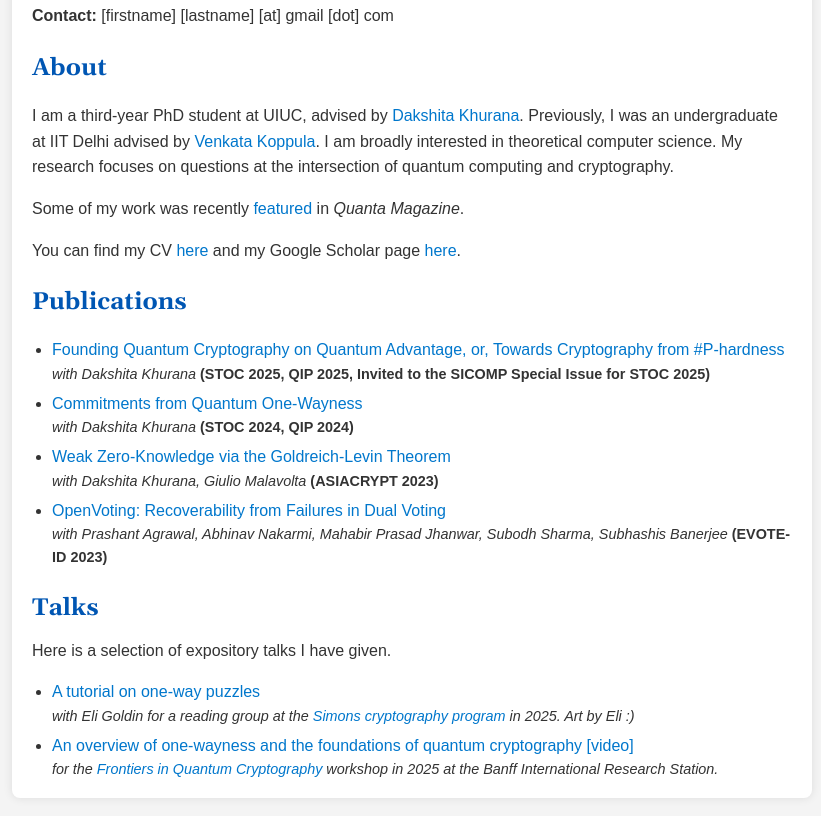
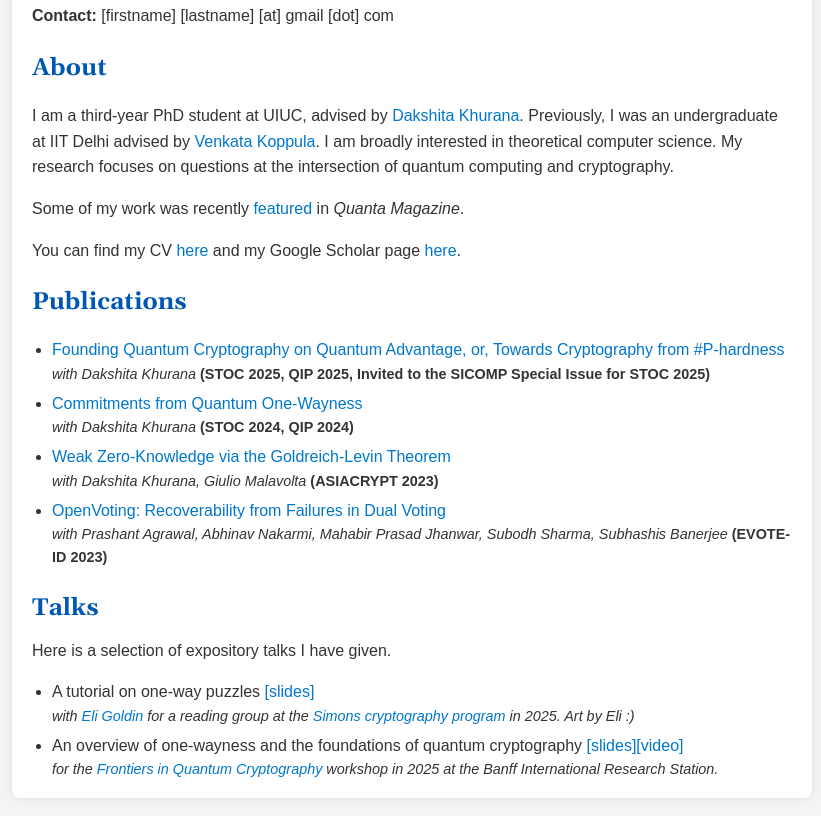
Before and after one commit to kabirtomer/kabirtomer.github.io, a plain HTML site: page index.html in a window 1280 px wide. Shown: the part 320-1136 px from the top of the page, without its empty margins (228-1049 px from the left). Drawn offline with nearby package versions, Linux system fonts and the light colour scheme.

Commit message:
Change talk links

```diff
--- a/index.html
+++ b/index.html
@@ -118,12 +118,12 @@
         Here is a selection of expository talks I have given.
         <ul>
             <li>
-                <a class="publication-title" href="OWPuzzSimonsCropped.pdf"> A tutorial on one-way puzzles</a>
-                <div class="co-authors"> with Eli Goldin for a reading group at the <a href="https://simons.berkeley.edu/programs/cryptography-10-years-later-obfuscation-proof-systems-secure-computation">Simons cryptography program</a> in 2025. Art by Eli :)</div>
+                A tutorial on one-way puzzles <a class="publication-title" href="OWPuzzSimonsCropped.pdf">[slides]</a>
+                <div class="co-authors"> with <a href="https://eligoldin.com/">Eli Goldin</a> for a reading group at the <a href="https://simons.berkeley.edu/programs/cryptography-10-years-later-obfuscation-proof-systems-secure-computation">Simons cryptography program</a> in 2025. Art by Eli :)</div>
 
             </li>
             <li>
-                <a href="banff-pp.pdf" class="publication-title">An overview of one-wayness and the foundations of quantum cryptography</a> <a href="https://www.birs.ca/events/2025/5-day-workshops/25w5445/videos/watch/202504241056-Tomer.html"> [video] </a>
+                An overview of one-wayness and the foundations of quantum cryptography <a href="banff-pp.pdf">[slides]</a><a href="https://www.birs.ca/events/2025/5-day-workshops/25w5445/videos/watch/202504241056-Tomer.html">[video]</a>
                 <div class="co-authors">for the <a href="https://www.birs.ca/events/2025/5-day-workshops/25w5445">Frontiers in Quantum Cryptography</a> workshop in 2025 at the Banff International Research Station.</div>
         </ul>
            </div>
```
